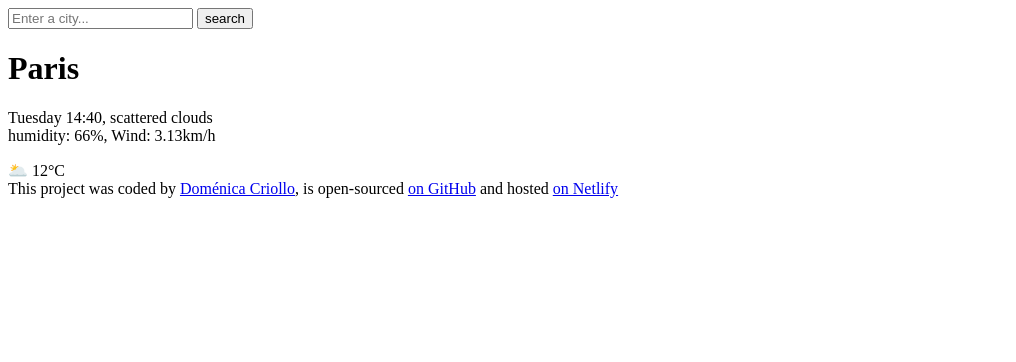
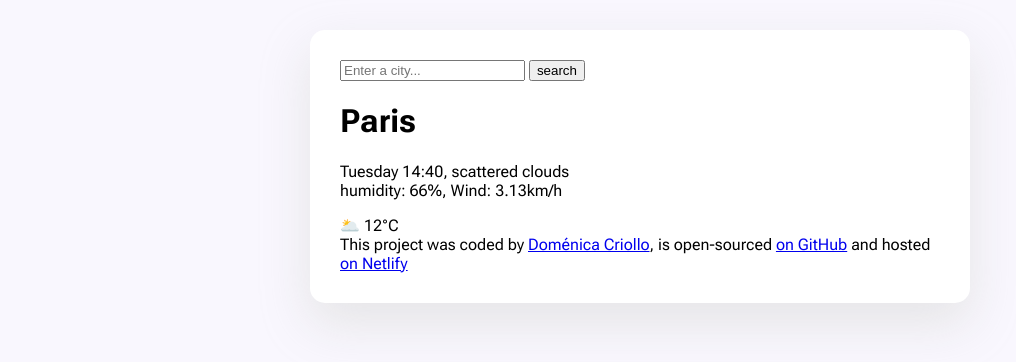
Before and after one commit to DomeC99/my-meteo, a plain HTML site: page index.html in a window 1280 px wide. Shown: the whole page, without its empty margins (0-1016 px from the left). Drawn offline with Linux system fonts and the light colour scheme.

Commit message:
Styled font and body

```diff
--- a/index.html
+++ b/index.html
@@ -3,16 +3,21 @@
 <head>
     <meta charset="UTF-8">
     <meta name="viewport" content="width=device-width, initial-scale=1.0">
+    <link rel="preconnect" href="https://fonts.googleapis.com">
+    <link rel="preconnect" href="https://fonts.gstatic.com" crossorigin>
+    <link href="https://fonts.googleapis.com/css2?family=Roboto+Flex:opsz,wght@8..144,100..1000&display=swap" rel="stylesheet">
     <title>Meteo App</title>
+    <link rel="stylesheet" href="src/styles.css"/>
 </head>
 <body>
+    <div class="weather-app">
         <header>
             <form>
                 <input type="search" placeholder="Enter a city..." required>
                 <input type="submit" value="search">
             </form>
         </header>
-    <main>
+        <main class="weather-info">
             <div>
                 <h1>Paris</h1>
                 <p>Tuesday 14:40, scattered clouds
@@ -29,5 +34,7 @@
             <a href="https://github.com/DomeC99/my-meteo.git" target="_blank">on GitHub</a> and hosted
             <a href="https://www.netlify.com/" target="_blank">on Netlify</a>
         </footer>
+    </div>
+
 </body>
 </html>
--- /dev/null
+++ b/src/styles.css
@@ -0,0 +1,34 @@
+body {
+    background-color: #f9f7fe;
+    font-family: "Roboto flex";
+}
+
+
+.roboto-flex-font {
+  font-family: "Roboto Flex", sans-serif;
+  font-optical-sizing: auto;
+  font-weight: 100;
+  font-style: normal;
+  font-variation-settings:
+    "slnt" 0,
+    "wdth" 100,
+    "GRAD" 0,
+    "XOPQ" 96,
+    "XTRA" 468,
+    "YOPQ" 79,
+    "YTAS" 750,
+    "YTDE" -203,
+    "YTFI" 738,
+    "YTLC" 514,
+    "YTUC" 712;
+}
+
+.weather-app {
+    background-color: #ffffff;
+    max-width: 600px;
+    margin-top: 30px;
+    padding: 30px;
+    box-shadow: 0 20px 50px rgba(224, 224, 224, 0.8);
+    border-radius: 15px;
+    justify-self: center;
+}
```
Lines whose indentation alone changed are shown as unchanged.
